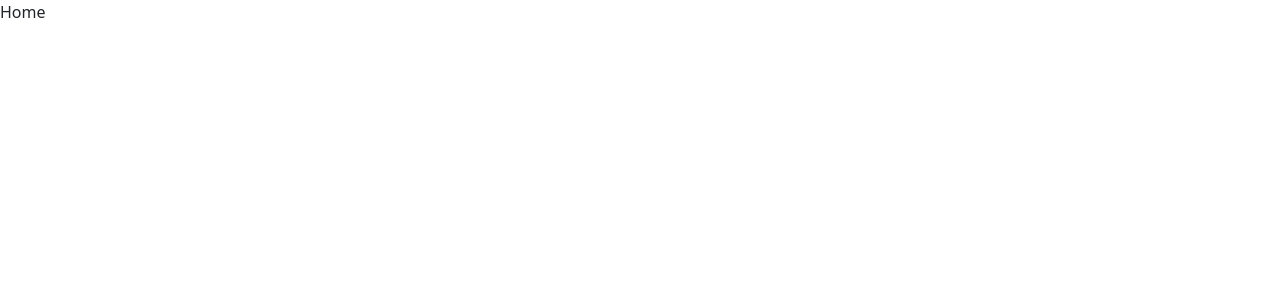
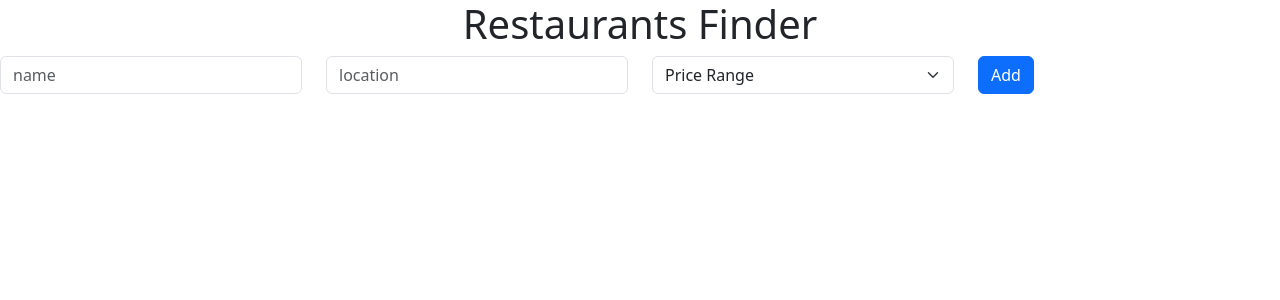
Before and after one commit to faisalabdulkadir/yelp, a React (Create React App) app in the folder client/: page / in a window 1280 px wide. Shown: the top 300 px of the page. Built offline with nearby package versions, Linux system fonts and the light colour scheme.

Commit message:
created components for the home page

```diff
--- /dev/null
+++ b/client/src/components/AddRestaurant.jsx
@@ -0,0 +1,35 @@
+import React from "react";
+
+const AddRestaurant = () => {
+  return (
+    <div>
+      <form>
+        <div className="mb-3 row">
+          <div className="col">
+            <input type="text" class="form-control" placeholder="name" />
+          </div>
+          <div className="col">
+            <input type="text" class="form-control" placeholder="location" />
+          </div>
+          <div className="col">
+            <select class="form-select">
+              <option selected disabled>Price Range</option>
+              <option value="1">$</option>
+              <option value="2">$$</option>
+              <option value="3">$$$</option>
+              <option value="4">$$$$</option>
+              <option value="5">$$$$</option>
+            </select>
+          </div>
+          <div className="col">
+            <button type="button" className="btn btn-primary">
+              Add
+            </button>
+          </div>
+        </div>
+      </form>
+    </div>
+  );
+};
+
+export default AddRestaurant;
--- /dev/null
+++ b/client/src/components/Header.jsx
@@ -0,0 +1,11 @@
+import React from "react";
+
+const Header = () => {
+  return (
+    <div>
+      <h1 className="fw-lighter fs-1 text-center">Restaurants Finder</h1>
+    </div>
+  );
+};
+
+export default Header;
--- a/client/src/routes/Home.jsx
+++ b/client/src/routes/Home.jsx
@@ -1,9 +1,14 @@
-import React from 'react'
+import React from "react";
+import Header from "../components/Header";
+import AddRestaurant from "../components/AddRestaurant";
 
 const Home = () => {
   return (
-    <div>Home</div>
-  )
-}
+    <div>
+      <Header />
+      <AddRestaurant />
+    </div>
+  );
+};
 
-export default Home
+export default Home;
```
Also changed, not shown: client/src/components/RestaurantsList.jsx (added).
